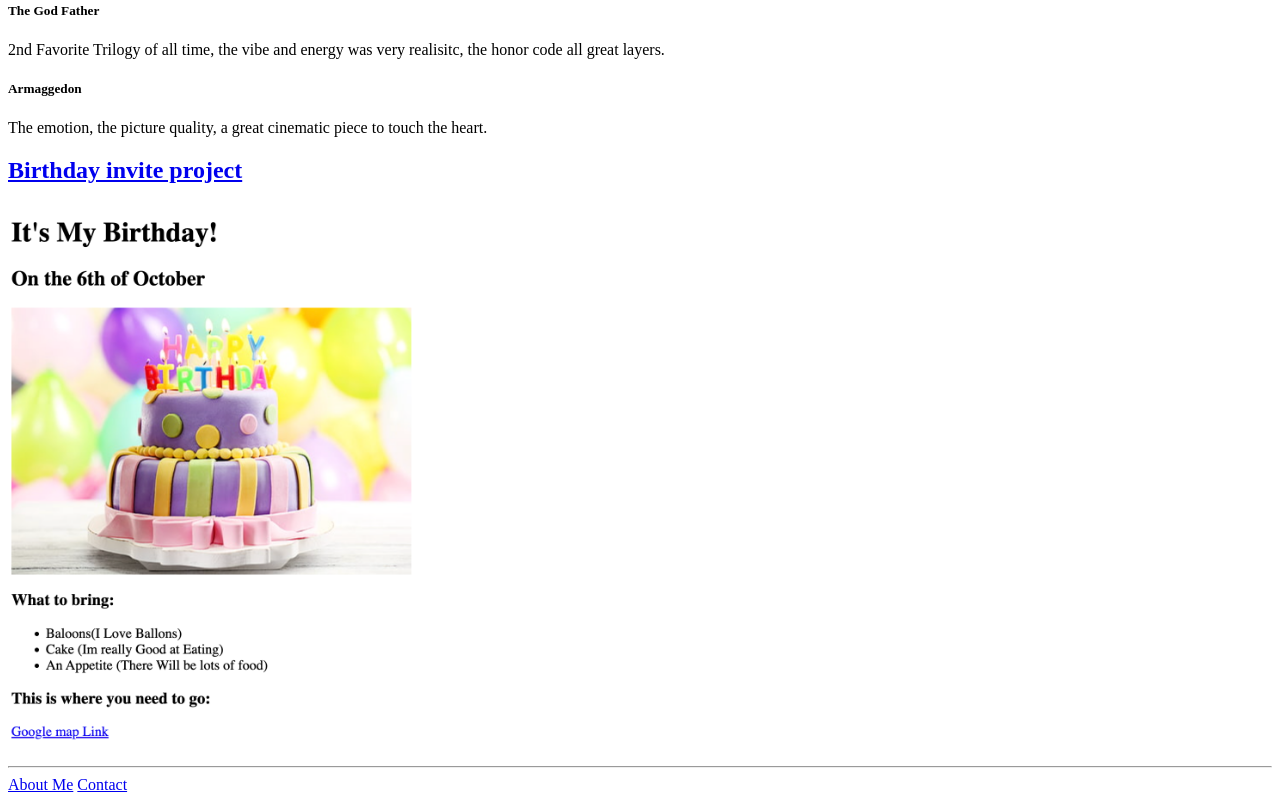
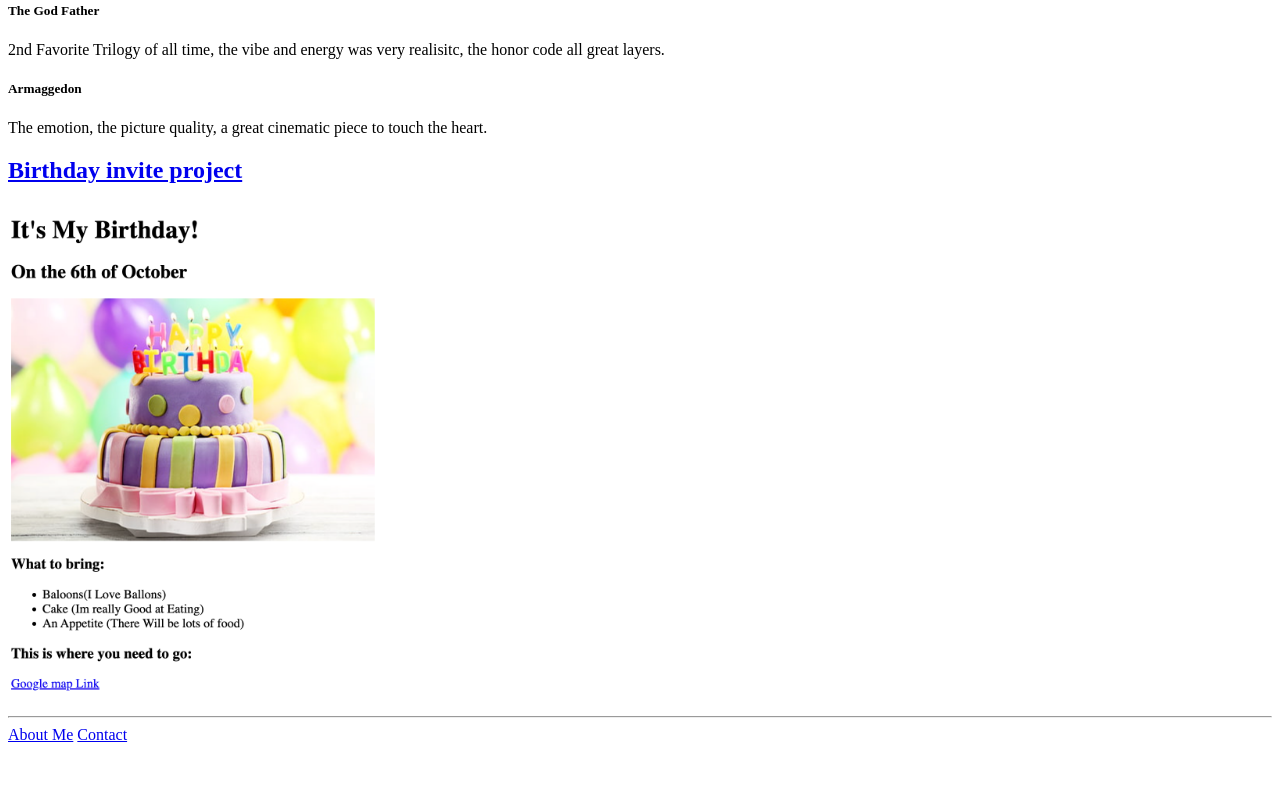
Before and after one commit to Thethirdone3/html-portfolio, a plain HTML site: page index.html in a window 1280 px wide. Shown: the part 378-1180 px from the top of the page. After the commit the page ends 1130 px from the top, so only its background shows below. Drawn offline with Linux system fonts and the light colour scheme.

Commit message:
Update index.html

```diff
--- a/index.html
+++ b/index.html
@@ -27,7 +27,7 @@
 
     <h2><a href="./public/birthday-invite.html">Birthday invite project</a></h2>
 
-    <img src="./assets/images/Birthday real AJ.png"height=550="Picture of Birthday cake">
+    <img src="./assets/images/Birthday real AJ.png"height=500="Picture of Birthday cake">
 
     <hr/ >
 
```
